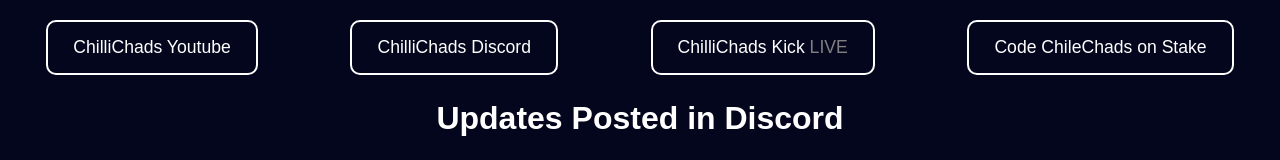
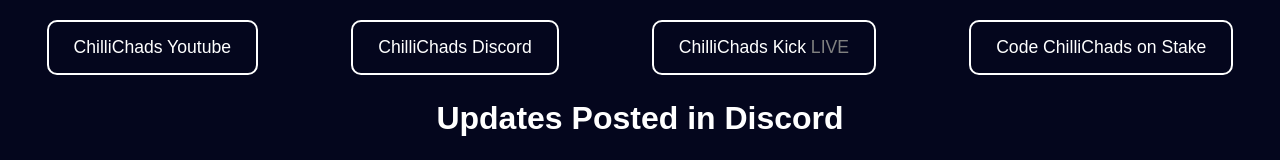
Before and after one commit to Davzzz2/chilechadsmines, a plain HTML site: page index.html in a window 1280 px wide. Shown: the top 160 px of the page. Drawn offline with Linux system fonts and the light colour scheme; no server answers.

Commit message:
Update index.html

```diff
--- a/index.html
+++ b/index.html
@@ -15,7 +15,7 @@
             ChilliChads Kick
             <span id="live-status-text">LIVE</span>
         </a>
-        <a href="http://stake.com/?c=chillichads" target="_blank">Code ChileChads on Stake</a>
+        <a href="http://stake.com/?c=chillichads" target="_blank">Code ChilliChads on Stake</a>
     </div>
     <div class="announcement">
         <strong>Updates Posted in Discord</strong>
```
